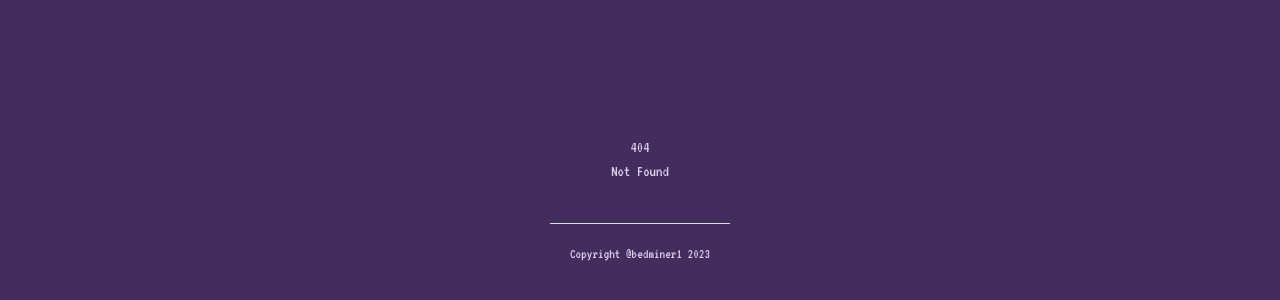
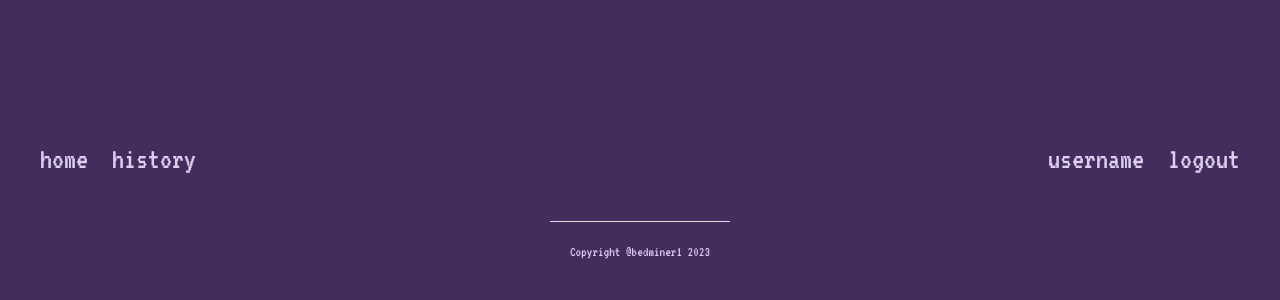
Before and after one commit to bedminer1/SVK_TYPERACER, a SvelteKit app in the folder TYPERACER/: page /auth in a window 1280 px wide. Before the commit this address had no page. Shown: the part 170-470 px from the top of the page. Built offline with nearby package versions, Linux system fonts and the light colour scheme.

Commit message:
created other routes within the file, history and auth

```diff
--- a/TYPERACER/src/routes/+layout.svelte
+++ b/TYPERACER/src/routes/+layout.svelte
@@ -4,6 +4,18 @@
 	import Footer from '../lib/Footer.svelte';
 </script>
 <main class="flex h-screen w-full justify-center items-center flex-col">
+	<nav class="flex w-full text-3xl">
+		<div class="flex justify-between w-full px-10 py-1">
+			<div class="flex gap-6">
+				<a href="/">home</a>
+				<a href="/stats">history</a>
+			</div>
+			<div class="flex gap-6">
+				<p>username</p>
+				<a href="/auth">logout</a>
+			</div>
+		</div>
+	</nav>
 	<slot />
 	<Footer />
 </main>
--- a/TYPERACER/src/routes/+page.svelte
+++ b/TYPERACER/src/routes/+page.svelte
@@ -1,70 +1,10 @@
 <script>
-    import { onMount } from 'svelte';
-
-    export let data
-    const { quotes } = data
-
-    let randomNumber = Math.floor(Math.random() * 100)
-    let textDisplay = quotes[randomNumber].quote
-    let input
-    let author = quotes[randomNumber].author
-    let completedTyping = false
-    let timer = 0
-    let startedTyping = false
-    let displayedWPM = 0
-
-    $: wordsPerMinute = Math.floor(textDisplay.split(' ').length / timer * 100 * 60)
-
-    function newQuote() {
-        window.location.reload()
-    }
-
-    function checkCorrect() {
-        if (input.replace(`\'`, `\’`) !== textDisplay) {
-            return
-        } else if (input.replace(`\'`, `\’`) === textDisplay && !completedTyping) {
-            displayedWPM = wordsPerMinute
-            completedTyping = true
-        } else if (completedTyping) {
-            window.location.reload()
-        }
-    }
-
-    function startTimer() {
-        if (input.length > 0) {
-            startedTyping = true
-        }
-
-        if (startedTyping === true && timer === 0) {
-            let timerInterval = setInterval(() => {
-                timer++
-            }, 10);
-        }
-    }
 
 </script>
 
-<div class="flex flex-col items-center justify-center w-3/4 h-full mt-52">
-    <div class="w-4/5 max-w-2xl px-2 border h-60">
-        <p class="overflow-auto text-3xl">{textDisplay}</p>
-    </div>
-    <p>
-        SOURCE: {author}
-    </p>
-
-    <form class="w-3/4 max-w-lg" on:submit|preventDefault={checkCorrect} autocomplete="off">
-    <!-- svelte-ignore a11y-autofocus -->
-    <input type="text" autofocus on:keydown={startTimer} bind:value={input} onpaste='return false' id="textInput" class="w-full pl-2 mt-4 text-3xl text-black outline-none h-22">
-    </form>
-
-    <button on:click={newQuote} class="w-auto text-2xl hover:text-red-200">Next</button>
-
-    {#if startedTyping && !completedTyping}
-        <p>(started typing..)</p>
-    {/if}
-
-    {#if completedTyping}
-        <p class="text-4xl">Good Job!</p>
-        <p class="text-3xl"> WPM: {displayedWPM}</p>
-    {/if}
+<div class="flex flex-col items-align justify-center h-full text-center">
+    <h1 class="text-8xl">
+        Hello!
+    </h1>
+    <p class="h-6"><a href="/typing" class="text-xl h-6">start typing</a></p>
 </div>
--- /dev/null
+++ b/TYPERACER/src/routes/typing/+page.svelte
@@ -0,0 +1,70 @@
+<script>
+    import { onMount } from 'svelte';
+
+    export let data
+    const { quotes } = data
+
+    let randomNumber = Math.floor(Math.random() * 100)
+    let textDisplay = quotes[randomNumber].quote
+    let input
+    let author = quotes[randomNumber].author
+    let completedTyping = false
+    let timer = 0
+    let startedTyping = false
+    let displayedWPM = 0
+
+    $: wordsPerMinute = Math.floor(textDisplay.split(' ').length / timer * 100 * 60)
+
+    function newQuote() {
+        window.location.reload()
+    }
+
+    function checkCorrect() {
+        if (input.replace(`\'`, `\’`) !== textDisplay) {
+            return
+        } else if (input.replace(`\'`, `\’`) === textDisplay && !completedTyping) {
+            displayedWPM = wordsPerMinute
+            completedTyping = true
+        } else if (completedTyping) {
+            window.location.reload()
+        }
+    }
+
+    function startTimer() {
+        if (input.length > 0) {
+            startedTyping = true
+        }
+
+        if (startedTyping === true && timer === 0) {
+            let timerInterval = setInterval(() => {
+                timer++
+            }, 10);
+        }
+    }
+
+</script>
+
+<div class="flex flex-col items-center justify-center w-3/4 h-full mt-52">
+    <div class="w-4/5 max-w-2xl px-2 border h-60">
+        <p class="overflow-auto text-3xl">{textDisplay}</p>
+    </div>
+    <p>
+        SOURCE: {author}
+    </p>
+
+    <form class="w-3/4 max-w-lg" on:submit|preventDefault={checkCorrect} autocomplete="off">
+    <!-- svelte-ignore a11y-autofocus -->
+    <input type="text" autofocus on:keydown={startTimer} bind:value={input} onpaste='return false' id="textInput" class="w-full pl-2 mt-4 text-3xl text-black outline-none h-22">
+    </form>
+
+    <button on:click={newQuote} class="w-auto text-2xl hover:text-red-200">Next</button>
+
+    {#if startedTyping && !completedTyping}
+        <p>(started typing..)</p>
+    {/if}
+
+    {#if completedTyping}
+        <p class="text-4xl">Good Job!</p>
+        <p class="text-3xl"> WPM: {displayedWPM}</p>
+    {/if}
+</div>
```
Also changed, not shown: TYPERACER/src/routes/auth/+page.svelte (added), TYPERACER/src/routes/stats/+page.svelte (added), TYPERACER/src/routes/typing/+page.js (renamed from TYPERACER/src/routes/+page.js).
